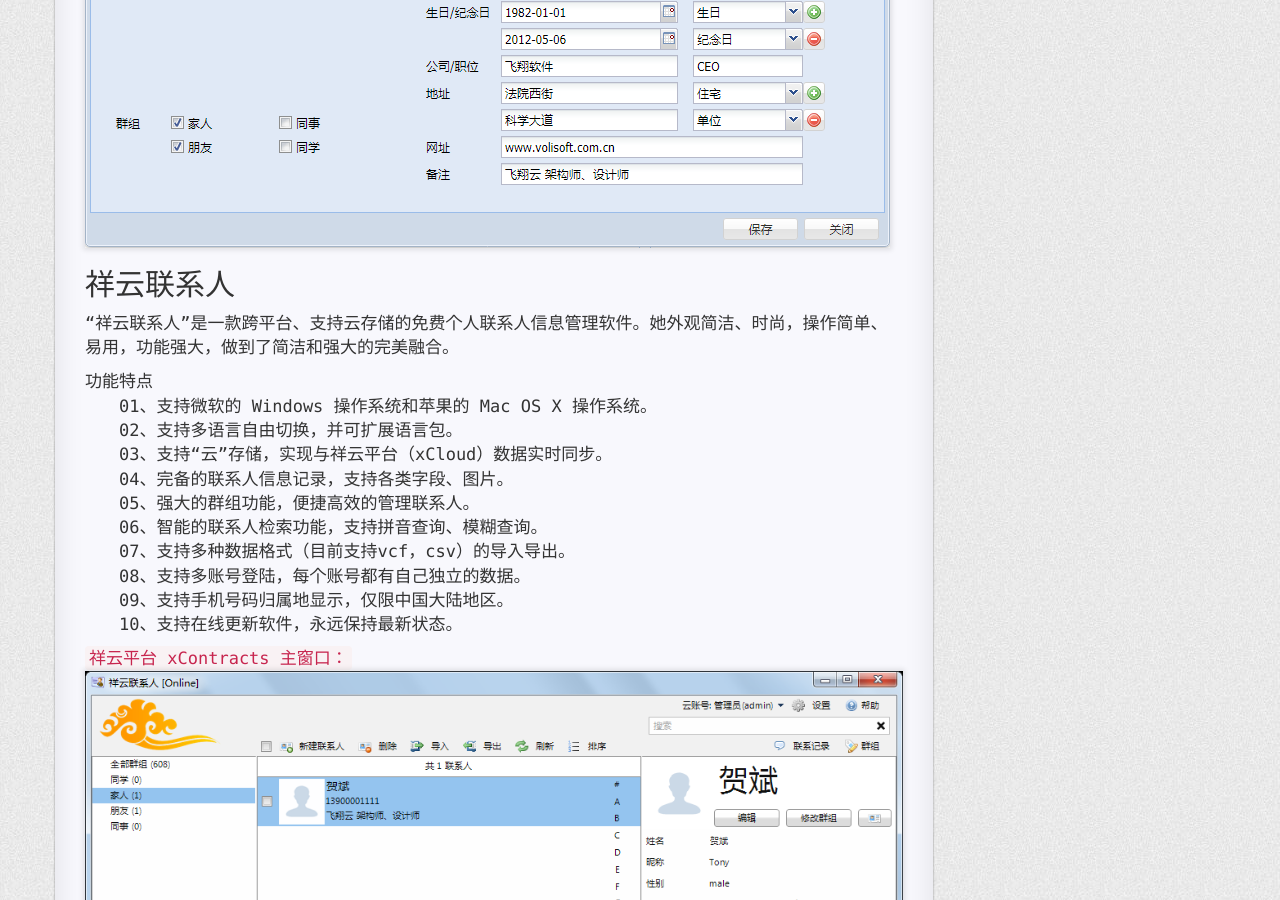
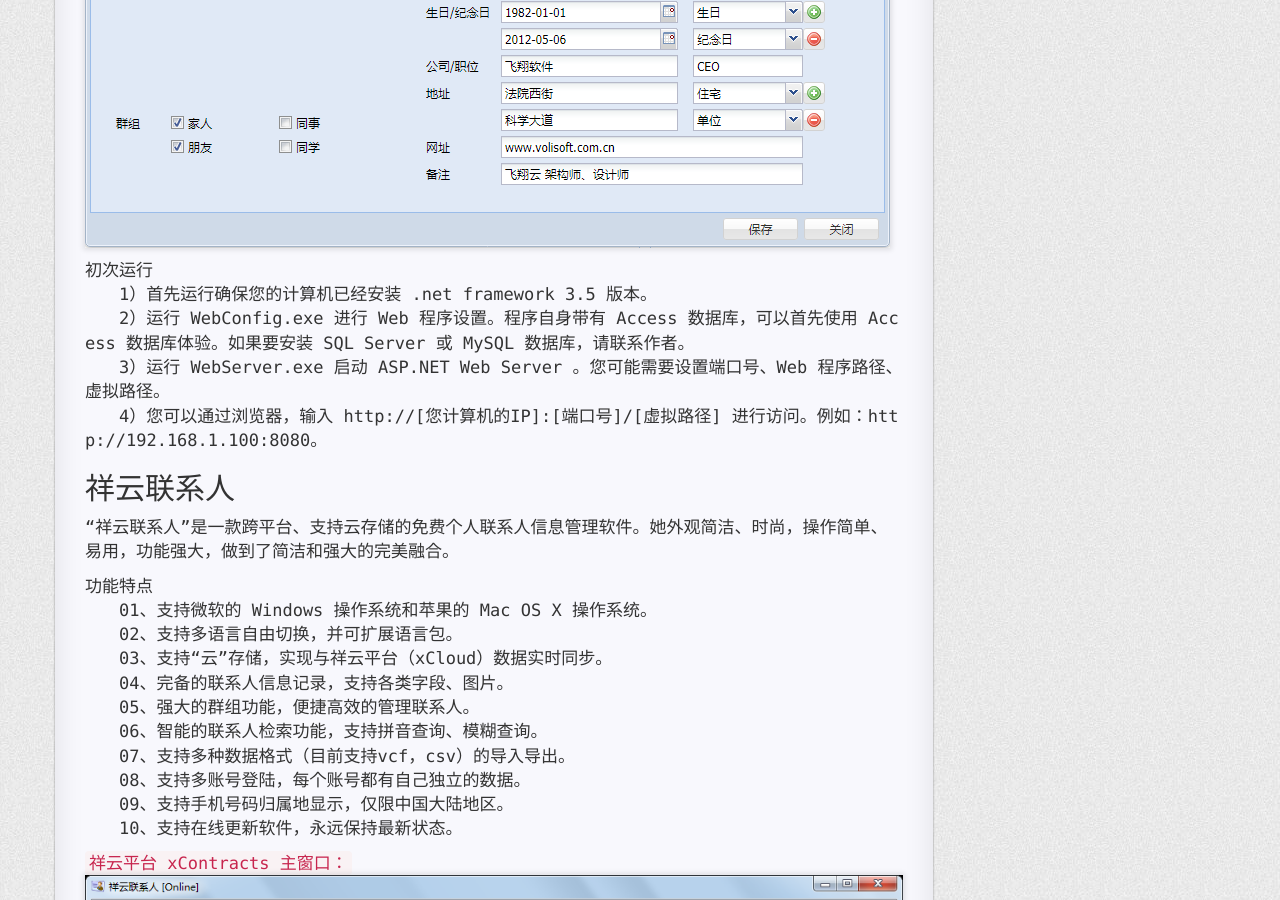
Before and after one commit to fxrj/fxrj.github.io, a Jekyll site: the page built from _posts/2012-09-20-web-platform.md, in a window 1280 px wide and 900 px high, scrolled down 1236 px. Built offline with Jekyll 4.4.1, drawn with Linux system fonts in a browser that asks for light colours; nearby versions of some CDN libraries; comment, search, counter and statistics services are not loaded; a style sheet for code colours, icons or effects is not loaded.

Commit message:
Update 2012-09-20-web-platform.md

```diff
--- a/_posts/2012-09-20-web-platform.md
+++ b/_posts/2012-09-20-web-platform.md
@@ -15,6 +15,14 @@
 
 `祥云平台 Web 通讯录：`<br/>
 ![祥云 Web 通讯录]({{ site.imgrepo }}/祥云-通讯录2.png)
+
+初次运行
+<br/>
+　　1）首先运行确保您的计算机已经安装 .net framework 3.5 版本。<br/>
+　　2）运行 WebConfig.exe 进行 Web 程序设置。程序自身带有 Access 数据库，可以首先使用 Access 数据库体验。如果要安装 SQL Server 或 MySQL 数据库，请联系作者。<br/>
+　　3）运行 WebServer.exe 启动 ASP.NET Web Server 。您可能需要设置端口号、Web 程序路径、虚拟路径。<br/>
+　　4）您可以通过浏览器，输入 http://[您计算机的IP]:[端口号]/[虚拟路径] 进行访问。例如：http://192.168.1.100:8080。<br/>
+
 
 ## 祥云联系人
 
```
